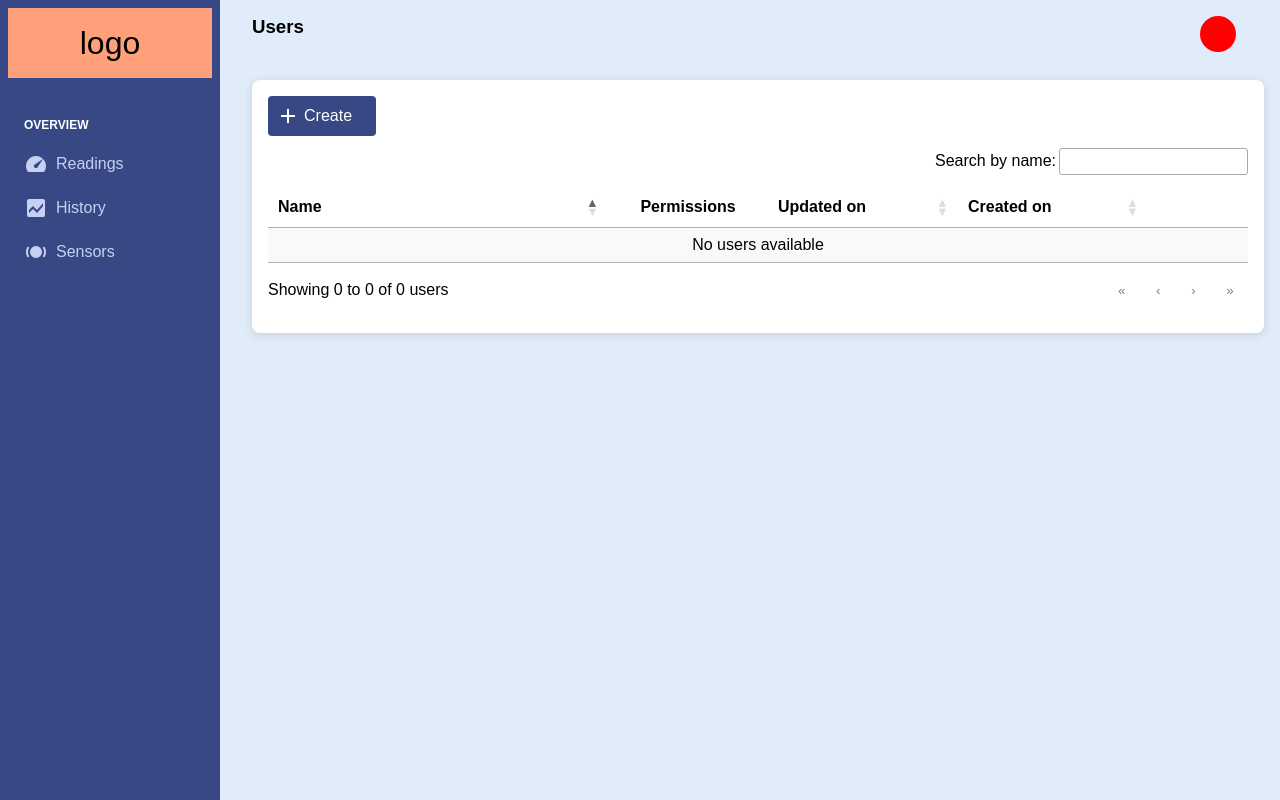
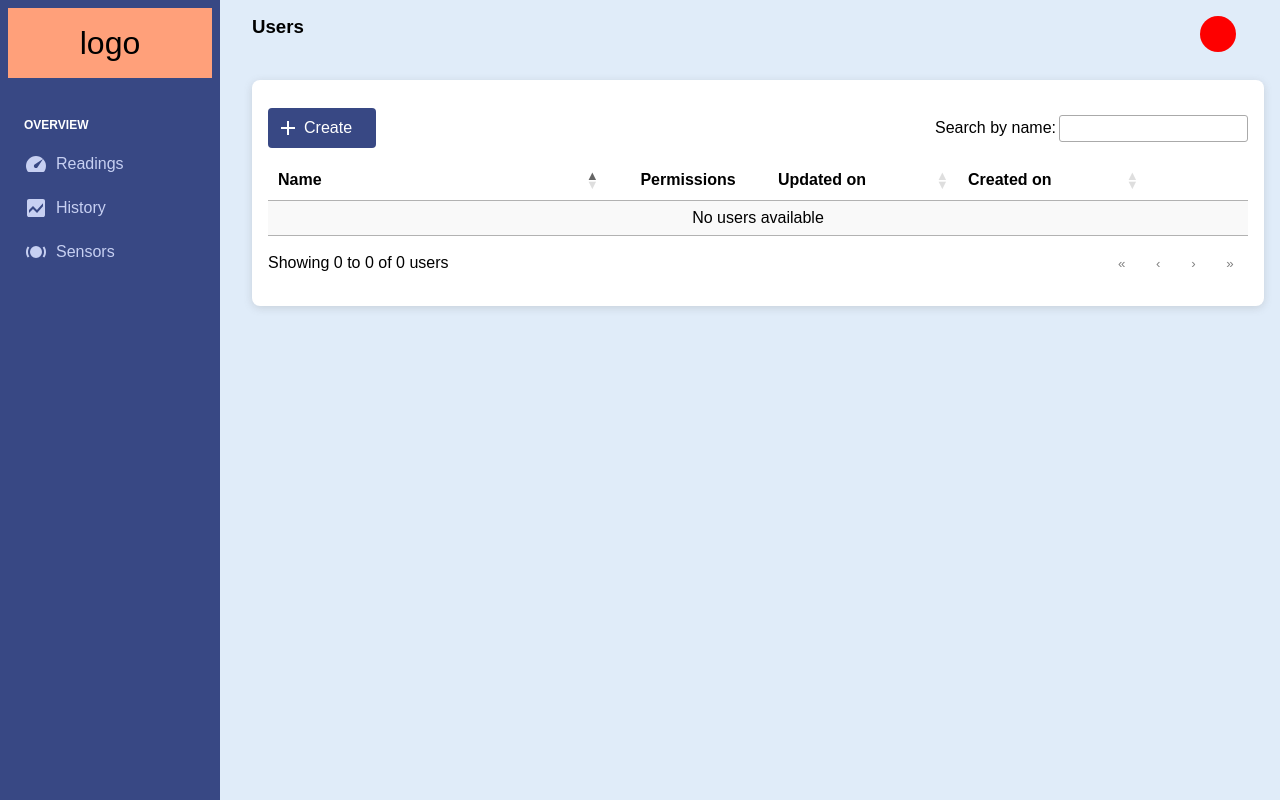
Before and after one commit to purewave0/FrostSense, a Flask app: template app/templates/main/sections/users.html in a window 1280 px wide. Run offline with Flask 3, Linux system fonts and the light colour scheme; the template is opened without the code that fills it, so the values that code supplies are empty; the visitor is signed in with stand-in values (Sample User, id 1); data comes from the database, SQL or seed files in the repository; parts of the project's set-up code (start-up, migrations or seed data) failed here and were passed over.

Commit message:
feat(main/users): move Create button inside the table's layout

```diff
--- a/app/static/css/users.css
+++ b/app/static/css/users.css
@@ -15,13 +15,6 @@ body {
     border-radius: 8px;
 }
 
-#top-actions {
-    display: flex;
-    flex-direction: row;
-
-    --color-create: var(--color-dark-background);
-}
-
 .top-action-button {
     display: flex;
     flex-direction: row;
@@ -37,7 +30,7 @@ body {
 
 #top-action-create {
     color: white;
-    background-color: var(--color-create);
+    background-color: var(--color-dark-background);
 }
 
 #top-action-create svg {
--- a/app/static/js/users.js
+++ b/app/static/js/users.js
@@ -225,6 +225,29 @@ document.addEventListener('DOMContentLoaded', async () => {
         ],
         pageLength: 15,
         lengthChange: false,
+        layout: {
+            topStart: () => {
+                const createButton = document.createElement('button');
+                createButton.id = ('top-action-create');
+                createButton.className = ('top-action-button');
+                createButton.addEventListener('click', () => {
+                    openCreateModal();
+                });
+                createButton.innerHTML = `
+                    <svg
+                        xmlns="http://www.w3.org/2000/svg"
+                        height="24px"
+                        viewBox="0 -960 960 960"
+                        width="24px"
+                        fill="#e3e3e3"
+                    >
+                        <path d="M440-440H200v-80h240v-240h80v240h240v80H520v240h-80v-240Z"/>
+                    </svg>
+                    <span>Create</span>
+                `;
+                return createButton;
+            },
+        },
         language: {
             'emptyTable': 'No users available',
             'info': 'Showing _START_ to _END_ of _TOTAL_ users',
@@ -350,10 +373,7 @@ document.addEventListener('DOMContentLoaded', async () => {
     // -- actions/modals --
 
     // -- Create modal --
-    const createButton = document.getElementById('top-action-create');
-    createButton.addEventListener('click', () => {
-        openCreateModal();
-    });
+    // (the button is in the table's topStart)
 
     /**
      * Return the given string without any whitespace characters.
--- a/app/templates/main/sections/users.html
+++ b/app/templates/main/sections/users.html
@@ -20,20 +20,6 @@
 
 {% block content %}
     <div id="content-wrapper">
-        <div id="top-actions">
-            <button id="top-action-create" class="top-action-button">
-                <svg
-                    xmlns="http://www.w3.org/2000/svg"
-                    height="24px"
-                    viewBox="0 -960 960 960"
-                    width="24px"
-                    fill="#e3e3e3"
-                >
-                    <path d="M440-440H200v-80h240v-240h80v240h240v80H520v240h-80v-240Z"/>
-                </svg>
-                <span>Create</span>
-            </button>
-        </div>
         <table id="users-table" class="display">
             <thead>
                 <tr>
```
